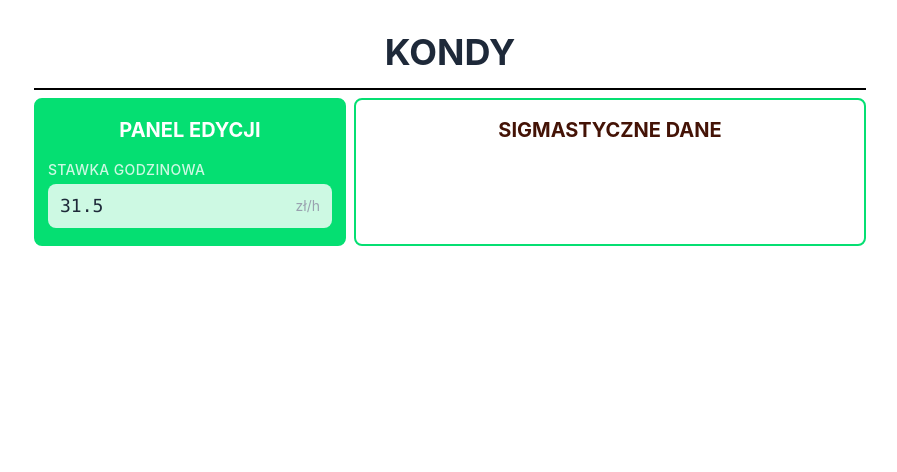
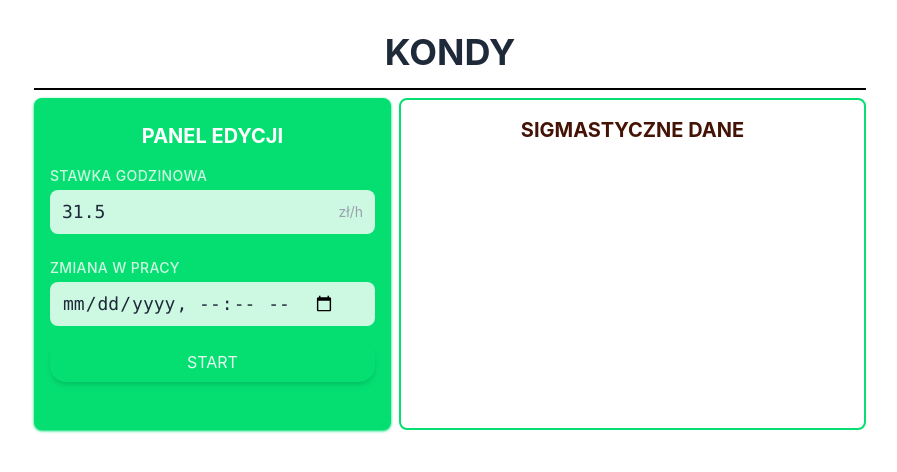
Before and after one commit to KondyKox/money-manager, a React (Vite) app: page / in a window 1280 px wide. Both pictures are taken after a click on the button "Kondy". Shown: the top 472 px of the page, without its empty margins (190-1087 px from the left). Built offline with nearby package versions, Linux system fonts and the light colour scheme.

Commit message:
feat: buttons to start/stop shift

```diff
--- a/src/components/EditPanel.tsx
+++ b/src/components/EditPanel.tsx
@@ -1,5 +1,7 @@
-import type { Dispatch, SetStateAction } from "react";
+import { useRef, type Dispatch, type SetStateAction } from "react";
 import type { Profile } from "../types/Profile";
+import { saveProfile } from "../utils/saveProfile";
+import type { ActiveShift } from "../types/Shift";
 
 interface EditPanelProps {
   editedProfile: Profile;
@@ -7,14 +9,31 @@ interface EditPanelProps {
 }
 
 const EditPanel = ({ editedProfile, setEditedProfile }: EditPanelProps) => {
+  const clockInRef = useRef<HTMLInputElement>(null);
+
+  const handleStartShift = () => {
+    const newActiveShift: ActiveShift = {
+      clockIn: new Date().toISOString(),
+      rate: editedProfile.hourlyRate,
+    };
+
+    setEditedProfile((prev) =>
+      prev ? { ...prev, activeShift: newActiveShift } : prev,
+    );
+
+    clockInRef.current?.focus();
+  };
+
   return (
-    <div className="bg-green-400 rounded-lg px-3 py-4 border-2 border-green-400">
+    <div className="bg-green-400 rounded-lg px-4 py-6 shadow-sm shadow-green-400">
       <h3 className="text-center text-white font-bold mb-4 text-xl">
         Panel edycji
       </h3>
+
+      {/* Stawka godzinowa */}
       <div className="input-group">
         <label htmlFor="hourlyRate">Stawka Godzinowa</label>
-        <div className="relative">
+        <div>
           <input
             type="number"
             id="hourlyRate"
@@ -27,8 +46,44 @@ const EditPanel = ({ editedProfile, setEditedProfile }: EditPanelProps) => {
                 prev ? { ...prev, hourlyRate: Number(e.target.value) } : prev,
               )
             }
+            onBlur={() => saveProfile(editedProfile)}
           />
           <span>zł/h</span>
+        </div>
+      </div>
+
+      {/* Zmiana w pracy */}
+      <div className="input-group">
+        <label htmlFor="activeShift">Zmiana w pracy</label>
+        <div className="flex flex-col gap-4" id="activeShift">
+          <div className="flex flex-col gap-2">
+            <input
+              ref={clockInRef}
+              type="datetime-local"
+              id="clockIn"
+              name="clockIn"
+              value={editedProfile.activeShift?.clockIn ?? ""}
+              onChange={(e) =>
+                setEditedProfile((prev) =>
+                  prev && prev.activeShift
+                    ? {
+                        ...prev,
+                        activeShift: {
+                          ...prev.activeShift,
+                          clockIn: e.target.value,
+                        },
+                      }
+                    : prev,
+                )
+              }
+            />
+            {editedProfile.activeShift && (
+              <input type="datetime-local" id="clockOut" name="clockOut" />
+            )}
+          </div>
+          <button className="btn" onClick={() => handleStartShift()}>
+            {!editedProfile.activeShift ? "Start" : "Stop"}
+          </button>
         </div>
       </div>
     </div>
--- a/src/index.css
+++ b/src/index.css
@@ -24,7 +24,11 @@ h6 {
 }
 
 .input-group {
-  @apply w-full;
+  @apply w-full mb-6;
+}
+
+.input-group div {
+  @apply relative;
 }
 
 .input-group label {
@@ -36,3 +40,7 @@ h6 {
 .input-group span {
   @apply absolute right-3 top-1/2 -translate-y-1/2 text-gray-400 text-sm;
 }
+
+.btn {
+  @apply uppercase cursor-pointer hover:bg-green-200 hover:shadow-orange-800 shadow-md transition duration-200 rounded-2xl py-2 active:scale-90 text-white/90;
+}
```
